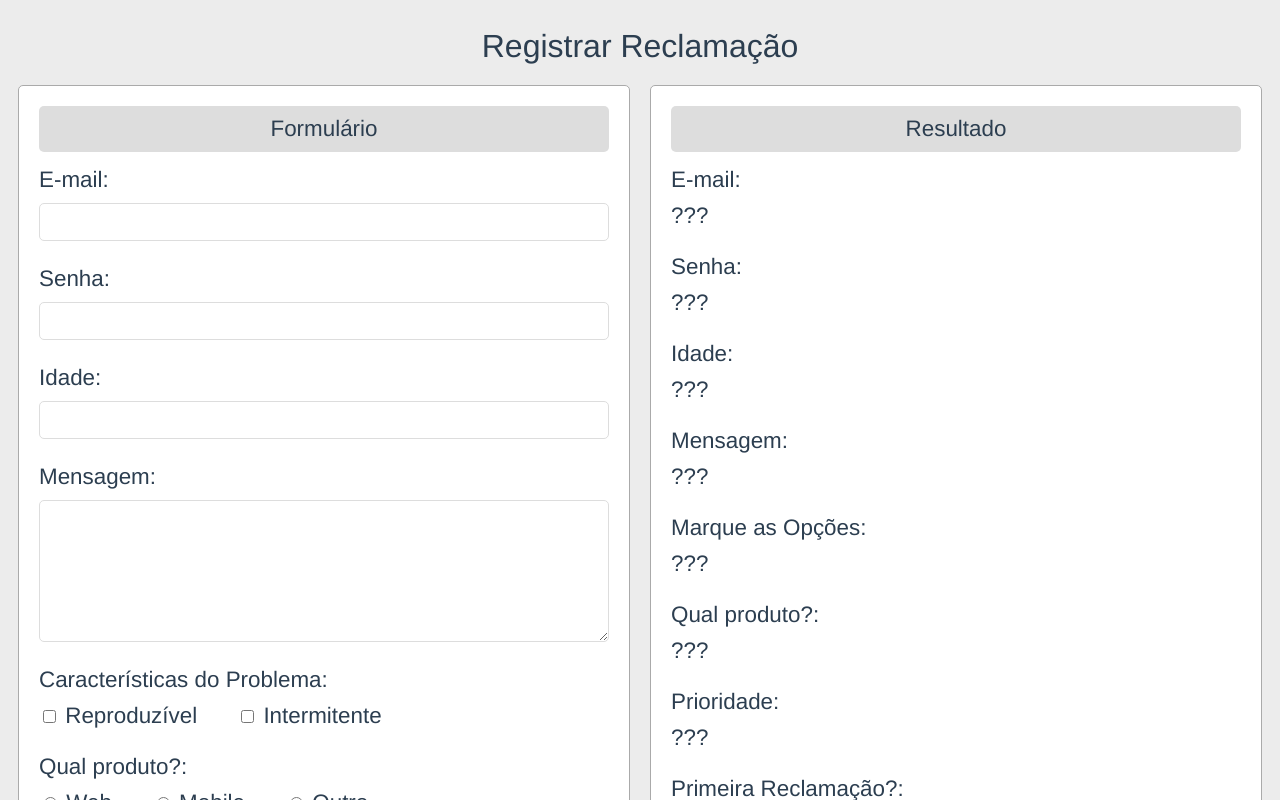
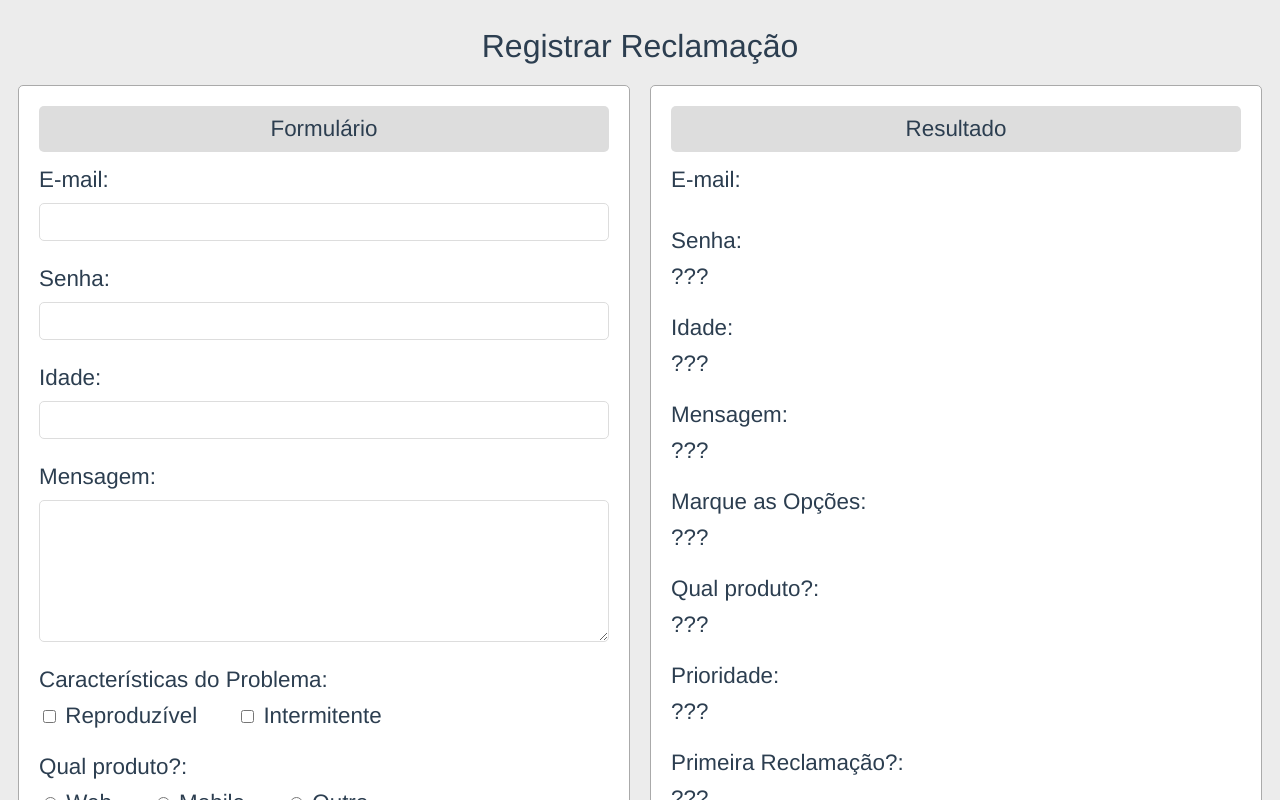
Before and after one commit to hugopedro/Vue, a Vue app in the folder formulario-exercicios/: page / in a window 1280 px wide. Shown: the top 800 px of the page. Built offline with nearby package versions, Linux system fonts and the light colour scheme.

Commit message:
164 Ligação basica em formulario usando <input>

```diff
--- a/formulario-exercicios/src/App.vue
+++ b/formulario-exercicios/src/App.vue
@@ -5,7 +5,7 @@
 			<form class="painel">
 				<div class="cabecalho">Formulário</div>
 				<Rotulo nome="E-mail">
-					<input type="text">
+					<input type="text" v-model="email"> <!-- Linka o email da instancia Vue -->
 				</Rotulo>
 				<Rotulo nome="Senha">
 					<input type="password">
@@ -39,7 +39,7 @@
 			<div class="painel">
 				<div class="cabecalho">Resultado</div>
 				<Rotulo nome="E-mail">
-					<span>???</span>
+					<span>{{ email }}</span>
 				</Rotulo>
 				<Rotulo nome="Senha">
 					<span>???</span>
@@ -73,7 +73,12 @@ import Escolha from './components/Escolha.vue'
 
 export default {
 	name: 'app',
-	components: { Rotulo, Escolha }
+	components: { Rotulo, Escolha },
+	data() {
+		return {
+			email: ''
+		}
+	}
 }
 </script>
 
```
